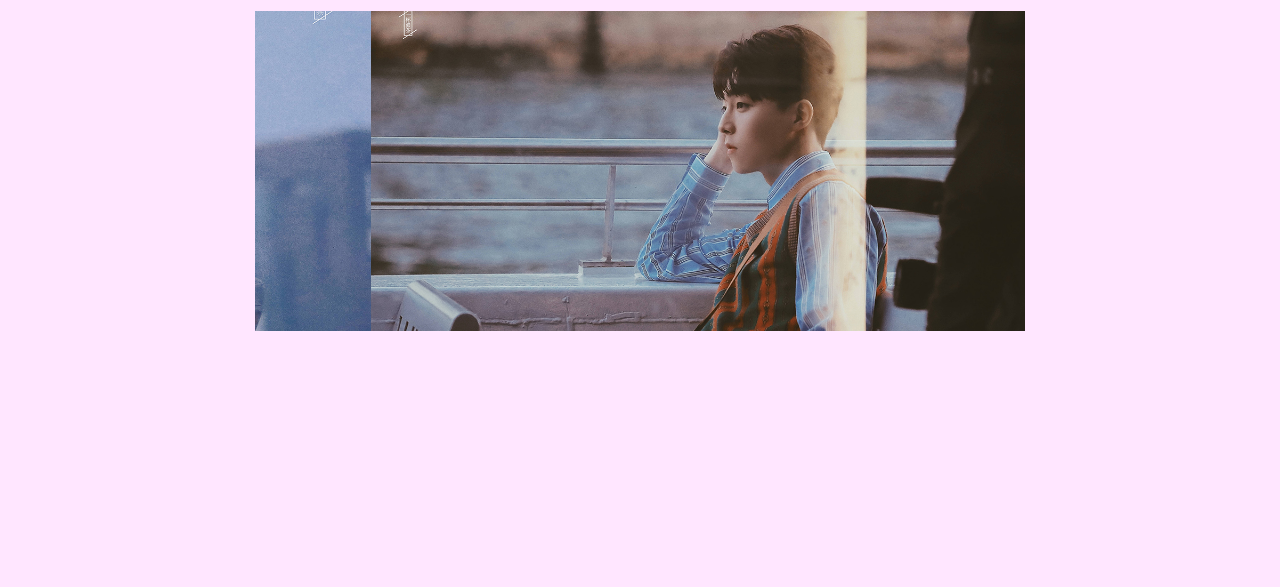
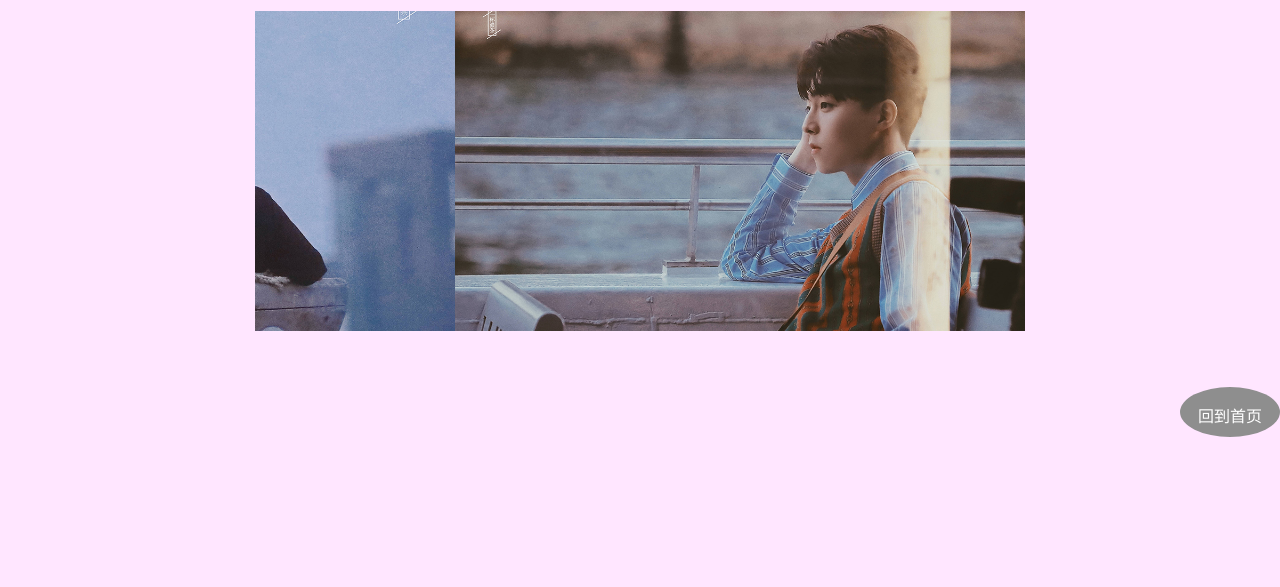
Before and after one commit to zhanxianan/ABB, a plain HTML site: page ZXN/cln1003.html in a window 1280 px wide. Shown: the part 213-800 px from the top of the page. Drawn offline with Linux system fonts and the light colour scheme.

Commit message:
更改
Signed-off-by: zhanxianan <3026719517@qq.com>

```diff
--- a/ZXN/cln1003.html
+++ b/ZXN/cln1003.html
@@ -126,6 +126,9 @@
 				<p class="cjtxt">是用子进的白丹渡十三成仙，还是用十三的一世道行换子进平安高中。</p>
 			</div>
 		</div>
+	<div class="hdsy">
+		<p>回到首页</p>
+	</div>
 	</div>
 
 	<div class="bottom">
--- a/ZXN/index.css
+++ b/ZXN/index.css
@@ -1,8 +1,8 @@
 /*
 * @Author: Lenovo
 * @Date:   2019-12-24 16:00:12
-* @Last Modified by:   Lenovo
-* @Last Modified time: 2019-12-24 16:02:51
+* @Last Modified by:   zhanxianan
+* @Last Modified time: 2019-12-25 12:15:04
 */
 body{
 	background-color: #FFE6FF;
@@ -31,7 +31,7 @@ body{
 	font-size: 25px;
 }
 .bottom{
-	height: 100px;
+	height: 70px;
 	background-color: #5B5B5B;
 	margin-top: 20px;
 }
@@ -232,3 +232,14 @@ h2{
 	height: 350px;
 	border: 2px solid white;
 }
+.hdsy{
+	width: 100px;
+	height: 50px;
+	position: fixed;
+	top: 600px;
+	right: 0px;
+	background-color:#8E8E8E;
+	border-radius: 50%;
+	color: white;
+	text-align: center;
+}
--- a/ZXN/index.js
+++ b/ZXN/index.js
@@ -1,8 +1,8 @@
 /*
 * @Author: Lenovo
 * @Date:   2019-12-24 16:03:21
-* @Last Modified by:   Lenovo
-* @Last Modified time: 2019-12-24 16:03:49
+* @Last Modified by:   zhanxianan
+* @Last Modified time: 2019-12-25 12:15:24
 */
 var width = parseInt(window.screen.availWidth) - 30;
 var lwidth = -width;
@@ -36,7 +36,10 @@ var wsndtxt1 = document.getElementsByClassName("wsndtxt1");
 var zshytxt1 = document.getElementsByClassName("zshytxt1");
 var text1 = document.getElementsByClassName("text1");
 var LI = text1[0].children[0];
-console.log(LI);
+var hdsy = document.getElementsByClassName("hdsy")[0];
+hdsy.onclick = function(){
+	window.location.href = "http://www.baidu.com";
+}
 var bigbox = document.getElementsByClassName("big")[0];
 LI.onmouseover = (function(){
 	return function(){
```
